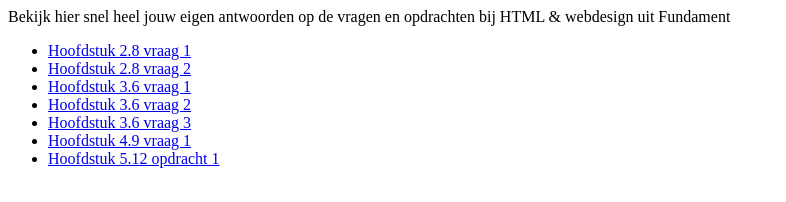
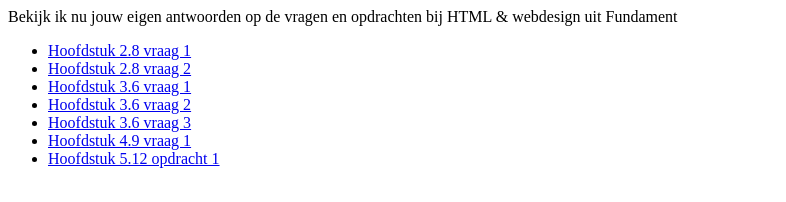
Before and after one commit to informaticascw/h4v4-html-opgaven-template, a plain HTML site: page index.html in a window 1280 px wide. Shown: the whole page, without its empty margins (0-786 px from the left). Drawn offline with Linux system fonts and the light colour scheme.

```diff
--- a/index.html
+++ b/index.html
@@ -8,7 +8,7 @@
 </head>
 
 <body>
-  Bekijk hier snel heel jouw eigen antwoorden op de vragen en opdrachten bij HTML & webdesign uit Fundament
+  Bekijk ik nu jouw eigen antwoorden op de vragen en opdrachten bij HTML & webdesign uit Fundament
   <ul>
     <li><a href="hoofdstuk2_vraag1.html">Hoofdstuk 2.8 vraag 1</a></li>
     <li><a href="hoofdstuk2_vraag2.html">Hoofdstuk 2.8 vraag 2</a></li>
```
Also changed, not shown: .devcontainer/devcontainer.json.
